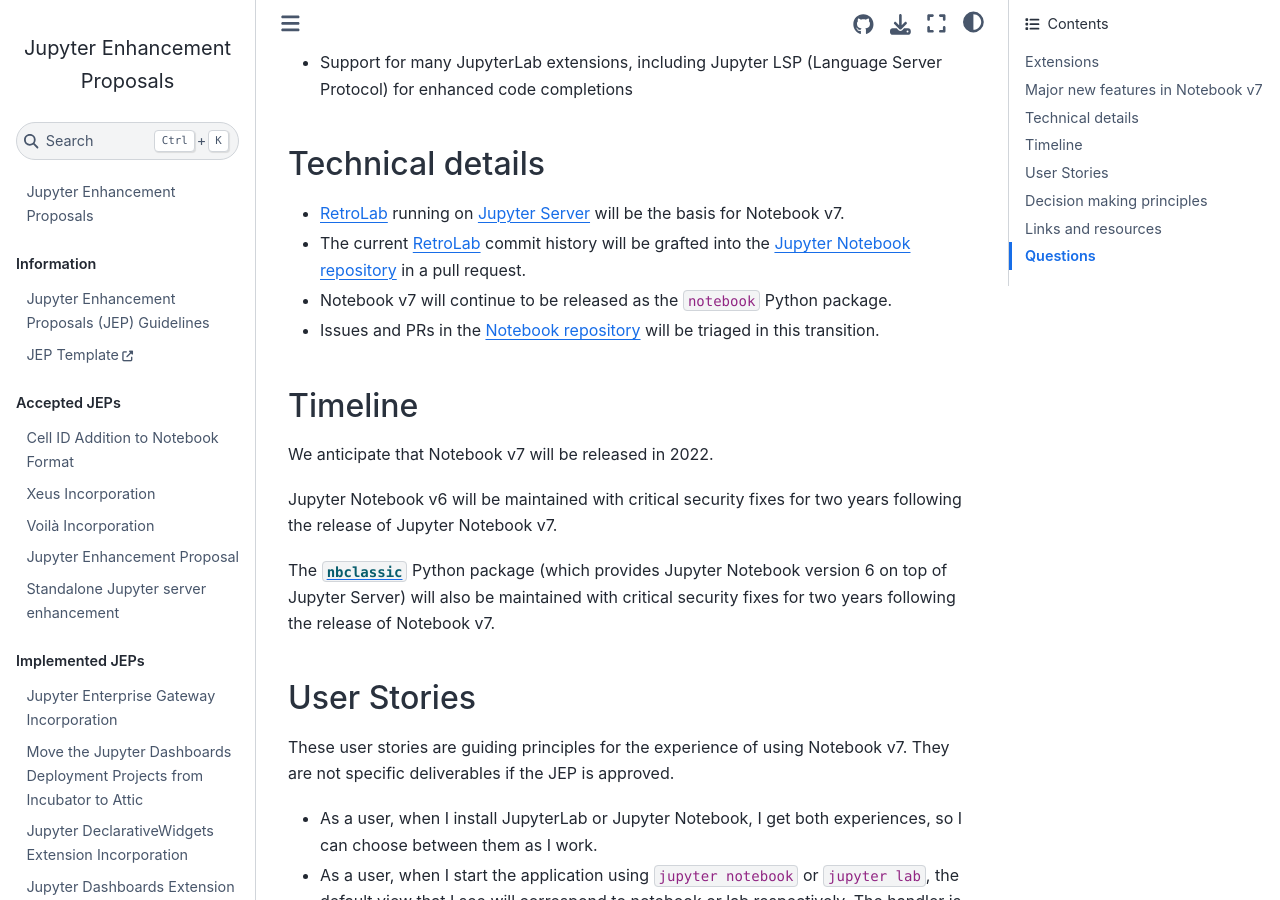
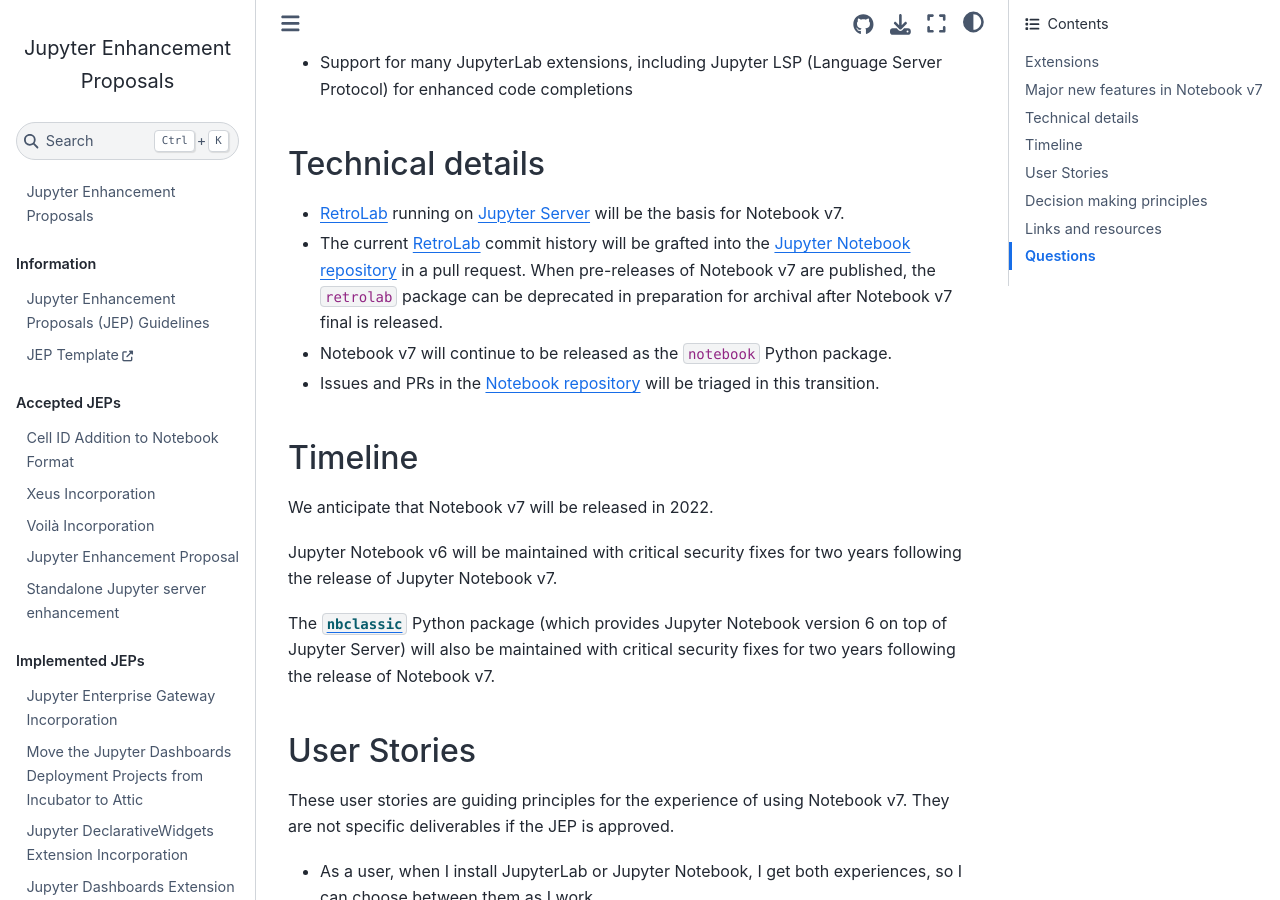
Before and after one commit to jupyter/enhancement-proposals, a Jupyter Book: the page built from NN-notebook-v7/notebook-v7.md, in a window 1280 px wide and 900 px high, scrolled down 2698 px. Built offline with Jupyter Book 1.0.4 settings and Sphinx 7.4.7 and the Sphinx Book theme 1.1.4, drawn with Linux system fonts in a browser that asks for light colours.

Commit message:
Update NN-notebook-v7/notebook-v7.md
Co-authored-by: Simon Li <orpheus+devel@gmail.com>

```diff
--- a/NN-notebook-v7/notebook-v7.md
+++ b/NN-notebook-v7/notebook-v7.md
@@ -59,7 +59,7 @@
 ## Technical details
 
 - [RetroLab](https://github.com/jupyterlab/retrolab) running on [Jupyter Server](https://github.com/jupyter-server/jupyter_server) will be the basis for Notebook v7.
-- The current [RetroLab](https://github.com/jupyterlab/retrolab) commit history will be grafted into the [Jupyter Notebook repository](https://github.com/jupyter/notebook) in a pull request.
+- The current [RetroLab](https://github.com/jupyterlab/retrolab) commit history will be grafted into the [Jupyter Notebook repository](https://github.com/jupyter/notebook) in a pull request. When pre-releases of Notebook v7 are published, the `retrolab` package can be deprecated in preparation for archival after Notebook v7 final is released.
 - Notebook v7 will continue to be released as the `notebook` Python package.
 - Issues and PRs in the [Notebook repository](https://github.com/jupyter/notebook) will be triaged in this transition.
 
```
